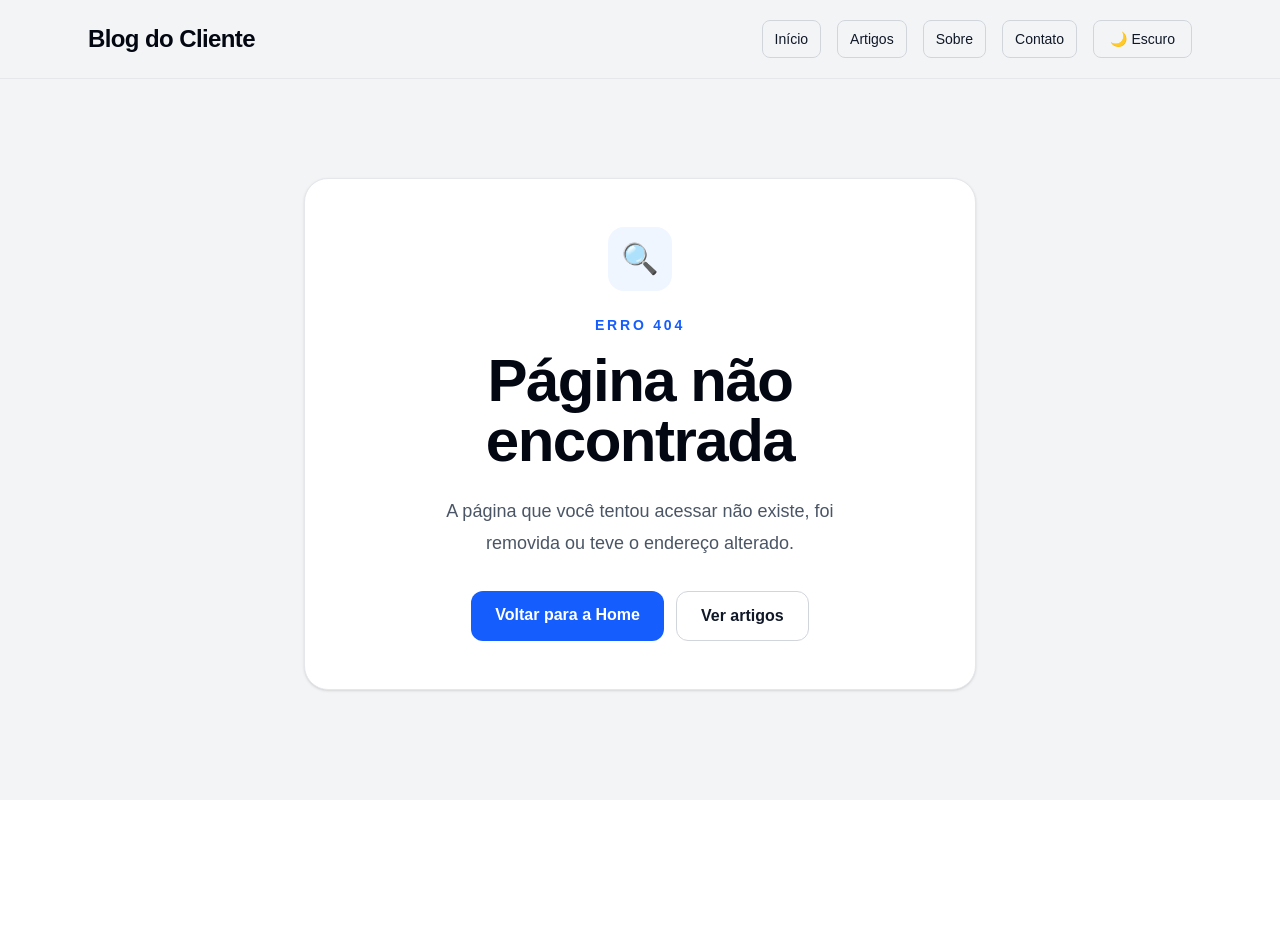
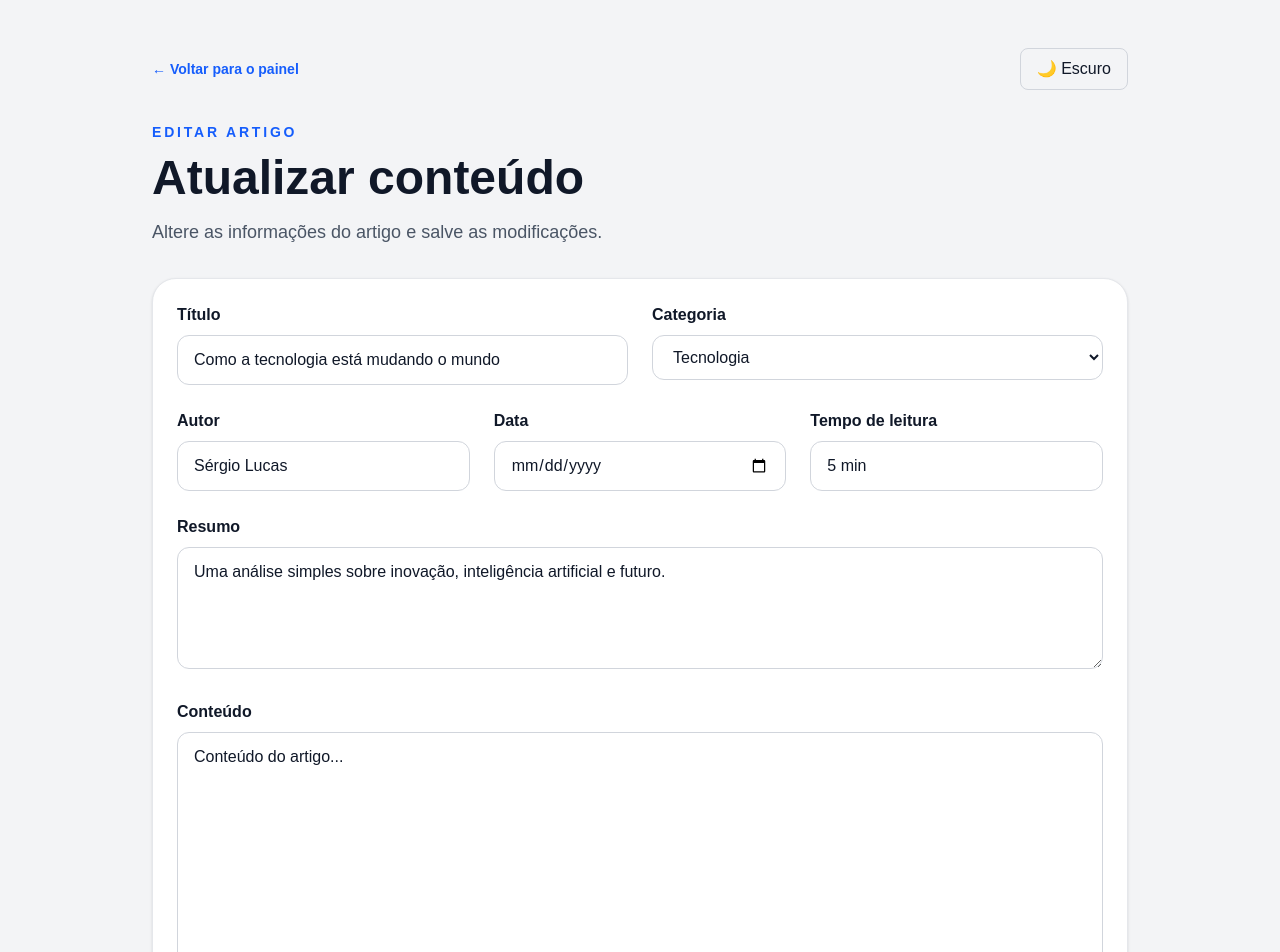
Before and after one commit to Sluquinhas/blog-cliente, a Next.js app: page /admin/editar/1 in a window 1280 px wide. Before the commit this address had no page. Shown: the top 952 px of the page. Before the commit the page ends 800 px from the top, so only its background shows below. Built offline with nearby package versions, Linux system fonts and the light colour scheme.

Commit message:
Painel admin, dark mode e edição de artigos

```diff
--- /dev/null
+++ b/app/admin/editar/[id]/page.tsx
@@ -0,0 +1,147 @@
+import Link from "next/link";
+import ThemeToggle from "../../../components/ThemeToggle";
+
+export default function EditarArtigoPage() {
+  return (
+    <main className="min-h-screen bg-gray-100 text-gray-900 dark:bg-gray-950 dark:text-white">
+      <section className="mx-auto max-w-5xl px-4 py-8 sm:px-6 md:py-12">
+
+        <div className="mb-8 flex flex-col gap-4 sm:flex-row sm:items-center sm:justify-between">
+          <Link
+            href="/admin"
+            className="text-sm font-semibold text-blue-600 hover:text-blue-700"
+          >
+            ← Voltar para o painel
+          </Link>
+
+          <ThemeToggle />
+        </div>
+
+        <div className="mb-8">
+          <p className="mb-3 text-sm font-semibold uppercase tracking-[0.2em] text-blue-600">
+            Editar artigo
+          </p>
+
+          <h1 className="text-4xl font-black sm:text-5xl">
+            Atualizar conteúdo
+          </h1>
+
+          <p className="mt-4 text-lg text-gray-600 dark:text-gray-400">
+            Altere as informações do artigo e salve as modificações.
+          </p>
+        </div>
+
+        <div className="rounded-3xl border border-gray-200 bg-white p-6 shadow-sm dark:border-gray-800 dark:bg-gray-900">
+
+          <div className="grid gap-6 md:grid-cols-2">
+
+            <div>
+              <label className="mb-2 block font-semibold">
+                Título
+              </label>
+
+              <input
+                type="text"
+                defaultValue="Como a tecnologia está mudando o mundo"
+                className="w-full rounded-xl border border-gray-300 bg-white px-4 py-3 dark:border-gray-700 dark:bg-gray-800"
+              />
+            </div>
+
+            <div>
+              <label className="mb-2 block font-semibold">
+                Categoria
+              </label>
+
+              <select className="w-full rounded-xl border border-gray-300 bg-white px-4 py-3 dark:border-gray-700 dark:bg-gray-800">
+                <option>Tecnologia</option>
+                <option>Viagens</option>
+                <option>Opinião</option>
+              </select>
+            </div>
+
+          </div>
+
+          <div className="mt-6 grid gap-6 md:grid-cols-3">
+
+            <div>
+              <label className="mb-2 block font-semibold">
+                Autor
+              </label>
+
+              <input
+                type="text"
+                defaultValue="Sérgio Lucas"
+                className="w-full rounded-xl border border-gray-300 bg-white px-4 py-3 dark:border-gray-700 dark:bg-gray-800"
+              />
+            </div>
+
+            <div>
+              <label className="mb-2 block font-semibold">
+                Data
+              </label>
+
+              <input
+                type="date"
+                className="w-full rounded-xl border border-gray-300 bg-white px-4 py-3 dark:border-gray-700 dark:bg-gray-800"
+              />
+            </div>
+
+            <div>
+              <label className="mb-2 block font-semibold">
+                Tempo de leitura
+              </label>
+
+              <input
+                type="text"
+                defaultValue="5 min"
+                className="w-full rounded-xl border border-gray-300 bg-white px-4 py-3 dark:border-gray-700 dark:bg-gray-800"
+              />
+            </div>
+
+          </div>
+
+          <div className="mt-6">
+            <label className="mb-2 block font-semibold">
+              Resumo
+            </label>
+
+            <textarea
+              rows={4}
+              defaultValue="Uma análise simples sobre inovação, inteligência artificial e futuro."
+              className="w-full rounded-xl border border-gray-300 bg-white px-4 py-3 dark:border-gray-700 dark:bg-gray-800"
+            />
+          </div>
+
+          <div className="mt-6">
+            <label className="mb-2 block font-semibold">
+              Conteúdo
+            </label>
+
+            <textarea
+              rows={12}
+              defaultValue="Conteúdo do artigo..."
+              className="w-full rounded-xl border border-gray-300 bg-white px-4 py-3 dark:border-gray-700 dark:bg-gray-800"
+            />
+          </div>
+
+          <div className="mt-8 flex flex-col gap-3 sm:flex-row sm:justify-end">
+
+            <Link
+              href="/admin"
+              className="rounded-xl border border-gray-300 px-6 py-3 text-center font-semibold hover:bg-gray-100 dark:border-gray-700 dark:hover:bg-gray-800"
+            >
+              Cancelar
+            </Link>
+
+            <button className="rounded-xl bg-green-600 px-6 py-3 font-semibold text-white hover:bg-green-700">
+              Salvar alterações
+            </button>
+
+          </div>
+
+        </div>
+
+      </section>
+    </main>
+  );
+}
--- a/app/admin/page.tsx
+++ b/app/admin/page.tsx
@@ -141,9 +141,12 @@ export default function AdminPage() {
                     {artigo.status}
                   </span>
 
-                  <button className="rounded-lg border border-gray-300 px-4 py-2 text-sm font-semibold transition hover:bg-gray-100 dark:border-gray-700 dark:text-gray-200 dark:hover:bg-gray-800">
-                    Editar
-                  </button>
+                     <Link
+                      href={`/admin/editar/${artigo.id}`}
+                       className="rounded-lg border border-gray-300 px-4 py-2 text-sm font-semibold transition hover:bg-gray-100 dark:border-gray-700 dark:text-gray-200 dark:hover:bg-gray-800"
+                       >
+                         Editar
+                          </Link>
 
                   <button className="rounded-lg border border-red-300 px-4 py-2 text-sm font-semibold text-red-600 transition hover:bg-red-50 dark:border-red-800 dark:text-red-400 dark:hover:bg-red-950">
                     Excluir
--- a/app/components/Footer.tsx
+++ b/app/components/Footer.tsx
@@ -3,7 +3,7 @@ export default function Footer() {
     <footer className="border-t border-gray-200 bg-white transition-colors dark:border-gray-800 dark:bg-gray-950">
       <div className="mx-auto max-w-6xl px-6 py-8 text-center text-sm text-gray-500 dark:text-gray-400">
         <p>
-          © 2026 Blog do Cliente. Todos os direitos reservados.
+          © 2026 Economista Raimundo Padilha. Todos os direitos reservados.
         </p>
       </div>
     </footer>
--- a/app/components/Navbar.tsx
+++ b/app/components/Navbar.tsx
@@ -15,7 +15,7 @@ export default function Navbar() {
             href="/"
             className="text-2xl font-black tracking-tight text-gray-950 transition-colors dark:text-white"
           >
-            Blog do Cliente
+            Economista Raimundo Padilha
           </Link>
 
           <button
--- a/app/page.tsx
+++ b/app/page.tsx
@@ -14,16 +14,15 @@ export default function Home() {
       <section className="mx-auto max-w-6xl px-4 pt-8 pb-14 sm:px-6 md:py-20">
         <div className="max-w-4xl">
           <p className="mb-4 text-sm font-semibold uppercase tracking-[0.2em] text-blue-600">
-            Novo blog
+            Economia e finanças
           </p>
 
           <h1 className="max-w-md text-3xl font-black leading-tight tracking-tight text-gray-950 dark:text-white sm:text-5xl md:max-w-none md:text-7xl">
-            Conteúdos, ideias e artigos para pessoas curiosas.
+           Análises, economia e finanças para decisões mais inteligentes.
           </h1>
 
           <p className="mt-6 max-w-3xl text-lg leading-8 text-gray-600 dark:text-gray-400 md:mt-8 md:text-xl md:leading-9">
-            Um espaço moderno para compartilhar tecnologia, viagens, opiniões e
-            conteúdos diversos de forma simples, organizada e profissional.
+            Um espaço para acompanhar análises econômicas, mercado financeiro, negócios e temas importantes para quem deseja entender melhor o cenário atual.
           </p>
 
           <div className="mt-8 flex flex-col gap-3 sm:flex-row sm:flex-wrap md:mt-10 md:gap-4">
@@ -31,7 +30,7 @@ export default function Home() {
               href="#artigos"
               className="rounded-xl bg-gray-950 px-6 py-3 text-center font-semibold text-white transition hover:bg-gray-800 dark:bg-white dark:text-black dark:hover:bg-gray-200"
             >
-              Explorar artigos
+              Ver análises
             </a>
 
             <a
@@ -94,11 +93,11 @@ export default function Home() {
       <section id="artigos" className="mx-auto max-w-6xl px-4 pb-24 sm:px-6">
         <div className="mb-10 md:mb-14">
           <p className="mb-4 text-sm font-semibold uppercase tracking-[0.2em] text-blue-600">
-            Mais artigos
+           Mais análises
           </p>
 
           <h2 className="max-w-md text-3xl font-black tracking-tight text-gray-950 dark:text-white sm:text-4xl md:max-w-none md:text-5xl">
-            Continue explorando conteúdos.
+            Continue acompanhando as publicações.
           </h2>
 
           <p className="mt-4 text-lg text-gray-600 dark:text-gray-400">
```
